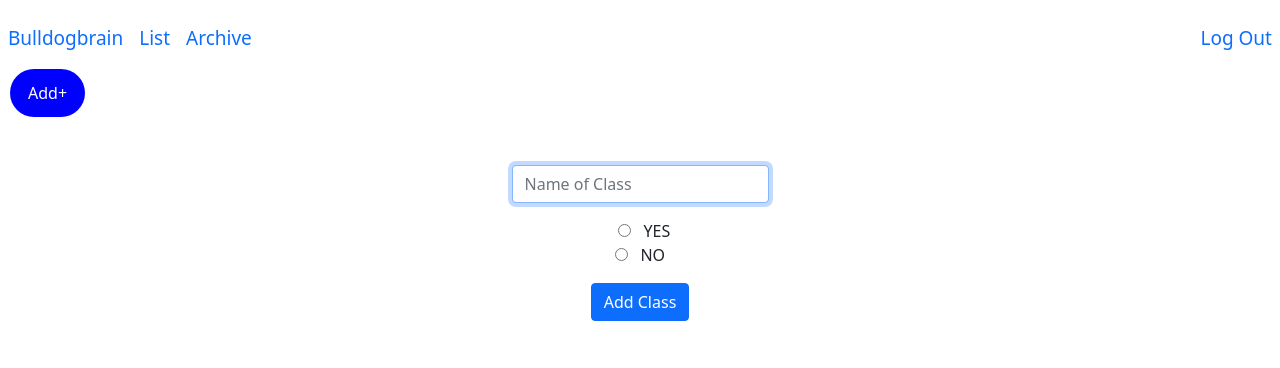
After one commit to adhamhus/CS50FinalProject, a Flask app: page /makingClasses in a window 1280 px wide. The commit adds this page. Shown: the top 368 px of the page. Run offline with Flask 2, Linux system fonts and the light colour scheme; a user stored in the database is signed in; some libraries are stand-ins or nearby versions.

Commit message:
fixed broken add button and began adding classes page

```diff
--- a/bulldogbrain/app.py
+++ b/bulldogbrain/app.py
@@ -31,7 +31,17 @@ def after_request(response):
 @app.route("/")
 @login_required
 def home():
-    return redirect("/list")
+    return redirect("/urgent")
+
+@app.route("/makingClasses", methods=["GET", "POST"])
+@login_required
+def makingClasses():
+    if request.method == "POST":
+
+        return redirect("/list.html")
+
+    else:
+        return render_template("makingClasses.html")
 
 @app.route("/assignmentsform", methods=["GET", "POST"])
 @login_required
--- a/bulldogbrain/static/styles.css
+++ b/bulldogbrain/static/styles.css
@@ -120,6 +120,8 @@
 /* this is to put events and assignments table side by side */
 * {
   box-sizing: border-box;
+  margin: 0px 0px 0px 0px;
+  padding: 0px 0px 0px 0px;
 }
 
 .row {
@@ -198,3 +200,7 @@ html, body, {
   border: 2px solid #0000FF;
   border-radius: 4px;
 }
+
+.topRowLoggedIn {
+  font-size: 16px;
+}
--- a/bulldogbrain/templates/layout.html
+++ b/bulldogbrain/templates/layout.html
@@ -30,12 +30,12 @@
           <div class="collapse navbar-collapse" id="navbar">
               {% if session["user_id"] %}
                   <ul class="navbar-nav me-auto mt-2">
-                    <li class="nav-item"><a class="nav-link" href="/urgent">Bulldogbrain</a></li>
-                    <li class="nav-item"><a class="nav-link" href="/list">List</a></li>
-                    <li class="nav-item"><a class="nav-link" href="/archive">Archive</a></li>
+                    <li style="font-size: 19px" class="nav-item"><a class="nav-link" href="/urgent">Bulldogbrain</a></li>
+                    <li style="font-size: 19px" class="nav-item"><a class="nav-link" href="/list">List</a></li>
+                    <li style="font-size: 19px" class="nav-item"><a class="nav-link" href="/archive">Archive</a></li>
                   </ul>
                   <ul class="navbar-nav ms-auto mt-2">
-                      <li class="nav-item"><a class="nav-link" href="/logout">Log Out</a></li>
+                      <li style="font-size: 19px" class="nav-item"><a class="nav-link" href="/logout">Log Out</a></li>
                   </ul>
 
               {% else %}
@@ -57,6 +57,7 @@
             <div class="dropdown-content">
               <a href="/assignmentsform">Assignment</a>
               <a href="/eventsform">Event</a>
+              <a href="/makingClasses">Class</a>
             </div>
           </div>
 
--- /dev/null
+++ b/bulldogbrain/templates/makingClasses.html
@@ -0,0 +1,20 @@
+{% extends "layout.html" %}
+
+{% block title %}
+    Add Assignment
+{% endblock %}
+
+{% block main %}
+    <form action="/assignmentsform" method="post">
+        <div class="mb-3">
+            <input autocomplete="off" autofocus class="form-control mx-auto w-auto" id="name" name="name" placeholder="Name of Class" type="text" required>
+        </div>
+        <div class="mb-3">
+            <input type="radio" id="importance" name="importance" value="YES">
+            <label for="yes">YES</label><br>
+            <input type="radio" id="importance" name="importance" value="NO">
+            <label for="no">NO</label><br>
+        </div>
+        <button class="btn btn-primary" type="submit">Add Class</button>
+    </form>
+{% endblock %}
```
Also changed, not shown: bulldogbrain/templates/archive.html (+7 -6 lines), bulldogbrain/templates/dayChronoligical.html (+7 -7 lines), bulldogbrain/templates/list.html (+8 -8 lines), bulldogbrain/bulldogbrain.db, bulldogbrain/static/images/checkMark.png (added), 3 other files.
